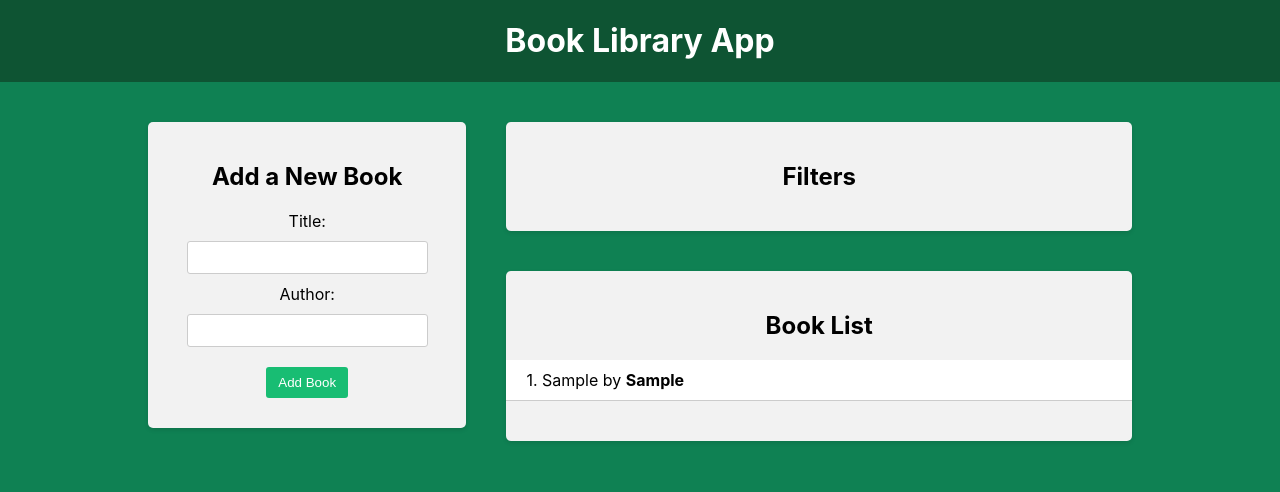
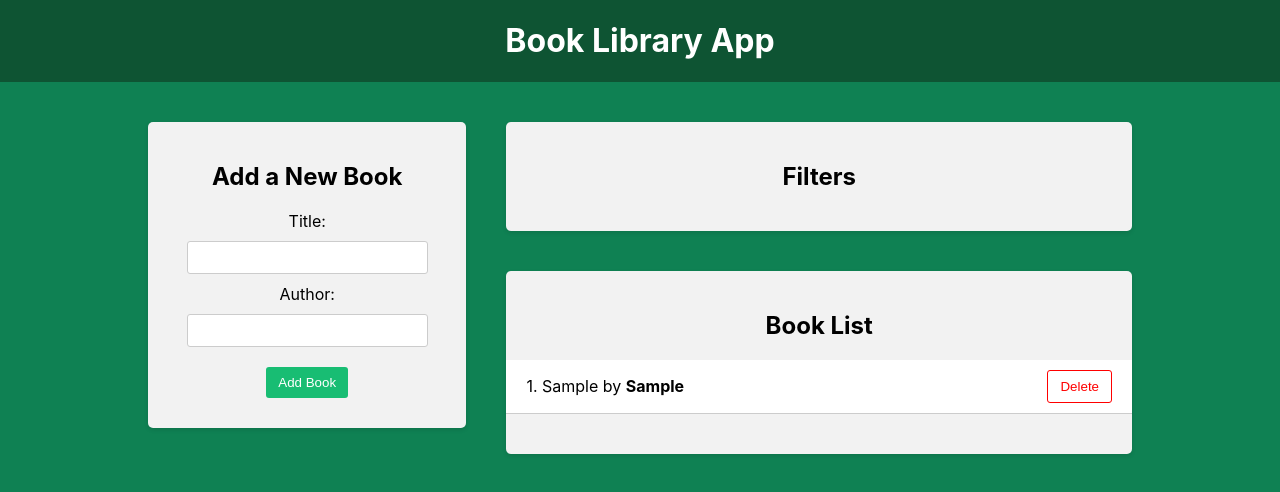
Before and after one commit to OlegParamey/front-endMiniProjects, a React (Create React App) app in the folder react-projects/30-react-redux/frontend/: page / in a window 1280 px wide. Both pictures are taken after typing "Sample", "Sample" into the empty fields and a click on the button "Add Book". Shown: the top 492 px of the page. Built offline with nearby package versions, Linux system fonts and the light colour scheme.

Commit message:
added new action type, added new action creator - DELETE_BOOK, added new case handler to reducer, added handlerDeleteBook function to the BookList

```diff
--- a/react-projects/30-react-redux/frontend/src/components/BookList/BookList.js
+++ b/react-projects/30-react-redux/frontend/src/components/BookList/BookList.js
@@ -1,8 +1,14 @@
-import { useSelector } from 'react-redux'
+import { useSelector, useDispatch } from 'react-redux'
+import { deleteBook } from '../../redux/books/actionCreators'
 import './BookList.css'
 
 function BookList() {
   const books = useSelector((state) => state.books)
+  const dispatch = useDispatch()
+
+  function handleDeleteBook(id) {
+    dispatch(deleteBook(id))
+  }
 
   return (
     <div className="app-block book-list">
@@ -16,6 +22,11 @@
               <div className="book-info">
                 {++i}. {book.title} by <strong>{book.author}</strong>
               </div>
+              <div className="book-actions">
+                <button onClick={() => handleDeleteBook(book.id)}>
+                  Delete
+                </button>
+              </div>
             </li>
           ))}
         </ul>
--- a/react-projects/30-react-redux/frontend/src/redux/books/actionCreators.js
+++ b/react-projects/30-react-redux/frontend/src/redux/books/actionCreators.js
@@ -6,3 +6,7 @@
     payload: newBook,
   }
 }
+
+export const deleteBook = (id) => {
+  return { type: actionTypes.DELETE_BOOK, payload: id }
+}
--- a/react-projects/30-react-redux/frontend/src/redux/books/actionTypes.js
+++ b/react-projects/30-react-redux/frontend/src/redux/books/actionTypes.js
@@ -1,3 +1,3 @@
 export const ADD_BOOK = 'ADD_BOOK'
-//DELETE_BOOK
+export const DELETE_BOOK = 'DELETE_BOOK'
 //TOGGLE_FAVORITE
--- a/react-projects/30-react-redux/frontend/src/redux/books/reducer.js
+++ b/react-projects/30-react-redux/frontend/src/redux/books/reducer.js
@@ -6,6 +6,8 @@
   switch (action.type) {
     case actionTypes.ADD_BOOK:
       return [...state, action.payload]
+    case actionTypes.DELETE_BOOK:
+      return state.filter((book) => book.id !== action.payload)
     default:
       return state
   }
```
